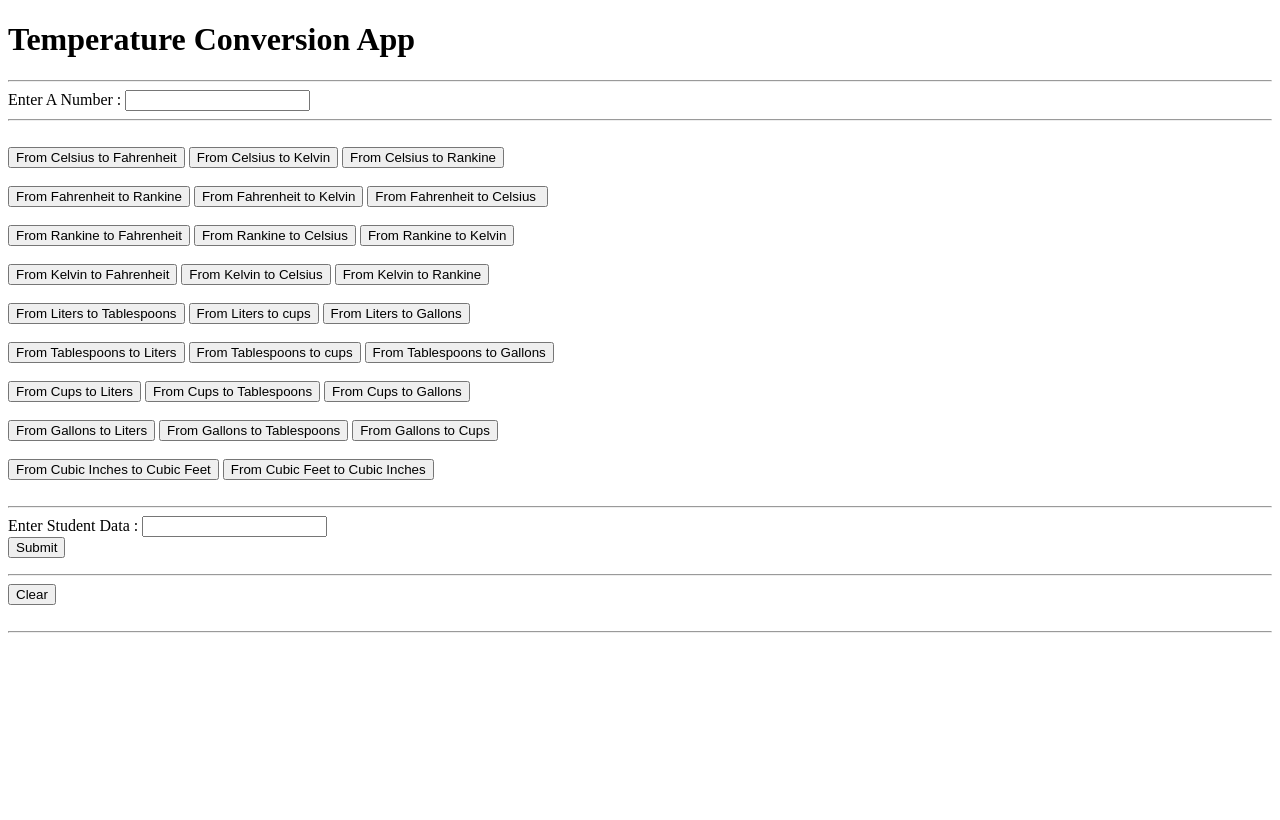
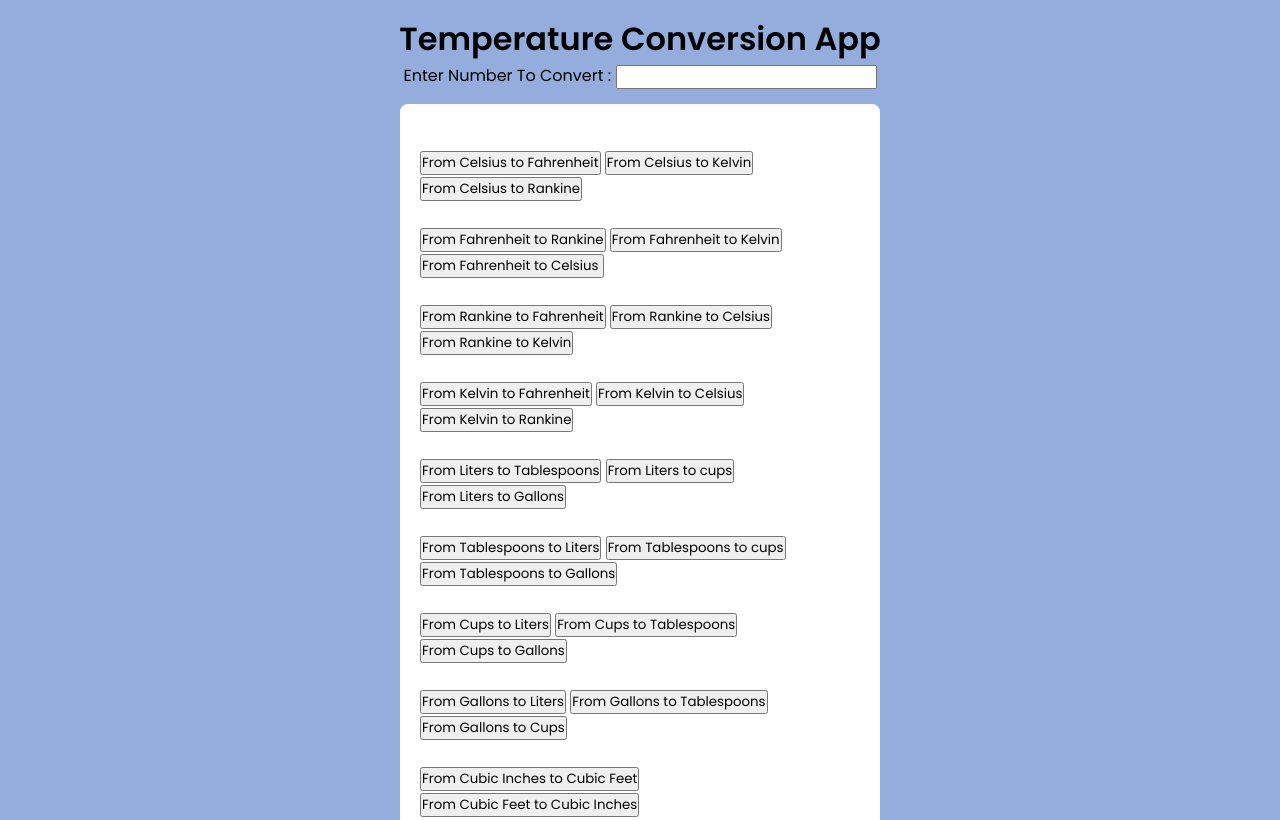
Before and after one commit to kodebae/Unit-Conversion-App, a plain HTML site: page index.html in a window 1280 px wide. Shown: the top 820 px of the page. Drawn offline with Linux system fonts and the light colour scheme.

Commit message:
style: update to styling and small feature updates

```diff
--- a/index.html
+++ b/index.html
@@ -7,15 +7,13 @@
         </head>
 
             <body>
-                <h1 id="heading"> Temperature Conversion App</h1>
+                <div class="header-el">
+                    <h1 id="heading"> Temperature Conversion App</h1>
+                    <label id="label"> Enter Number To Convert : <input type="text" id="num"></label>
+                </div>
+                <div class="wrapper">
+                <br>
 
-                <hr>
-                <label id="label"> Enter A Number : <input type="text" id="num"></label>
-                <br>
-                <hr>
-
-                <div class="buttons">
-                <br>
                 <!-- Temp Buttons C, F, R, K -->
                 <input type="button" value="From Celsius to Fahrenheit" id="btnceltofah">
                 <input type="button" value="From Celsius to Kelvin" id="btnceltokel">
--- a/scripts/script.js
+++ b/scripts/script.js
@@ -12,6 +12,7 @@ var studentOutput = document.getElementById("student-output") // p tag to post o
     /*
      ! Temperature Buttons
      */
+
     // celsius buttons
         var btnceltofah = document.getElementById("btnceltofah")
         var btnceltokev = document.getElementById("btnceltokel")
@@ -415,4 +416,6 @@ var studentOutput = document.getElementById("student-output") // p tag to post o
         clear.onclick = function(){
             num.value=""
             result.innerHTML=""
+            studentData.value=""
+            studentOutput.innerHTML=""
         }
--- a/style/style.css
+++ b/style/style.css
@@ -1 +1,38 @@
-/*Background color #94ADDC*/
+/*
+? import Google Fonts
+*/
+@import url('https://fonts.googleapis.com/css2?family=Poppins:ital,wght@0,400;0,500;0,600;1,200;1,700&display=swap');
+
+
+* {
+    margin: 0;
+    padding: 0;
+    box-sizing: border-box;
+    font-family: 'Poppins', sans-serif;
+}
+
+body {
+    display: flex;
+    align-items: center;
+    justify-content: center;
+    flex-direction: column;
+    min-height: 100vh;
+    background: #94ADDC;
+}
+
+
+.header-el {
+    display: flex;
+    align-items: center;
+    justify-content: center;
+    flex-direction: column;
+    padding: 15px;
+
+}
+
+.wrapper {
+    width: 480px;
+    padding: 20px;
+    border-radius: 8px;
+    background: #fff;
+}
```
